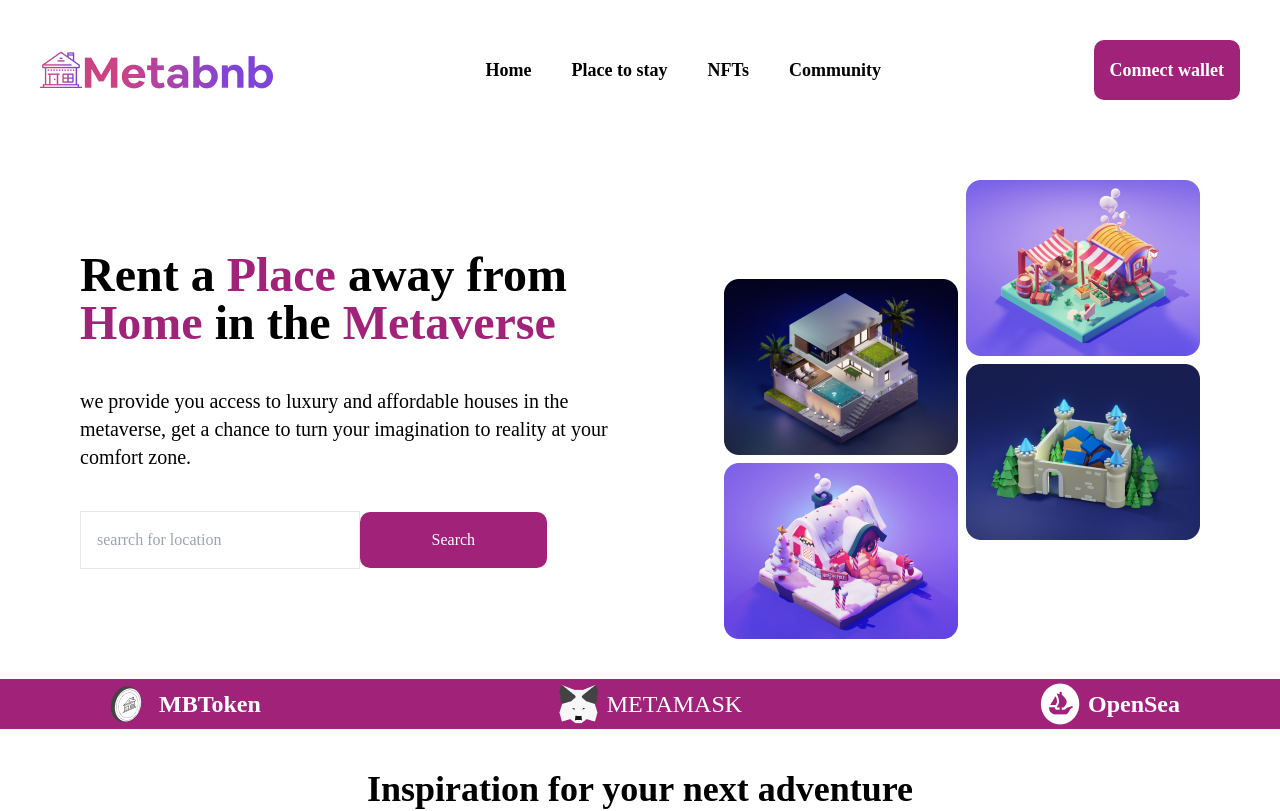
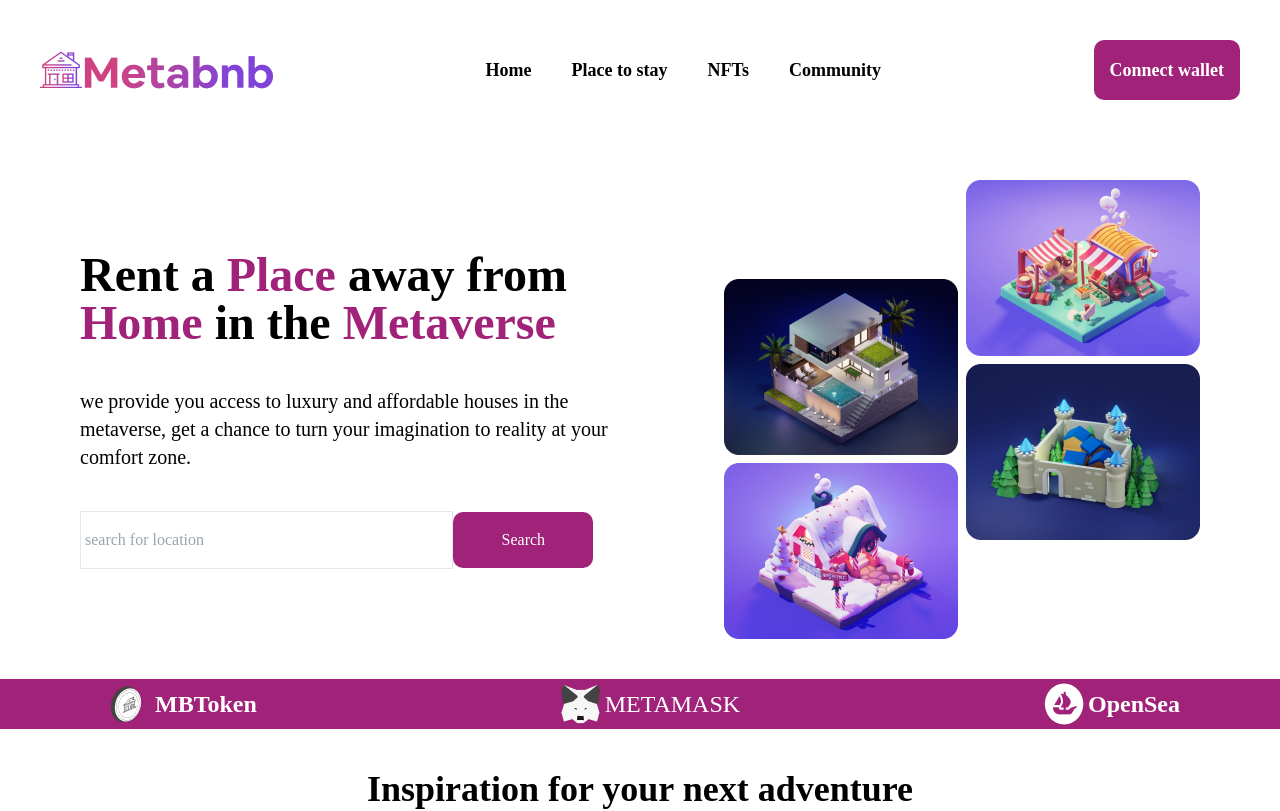
Before and after one commit to whalay/Bnb-Meta, a React (Vite) app: page /home in a window 1280 px wide. Shown: the top 811 px of the page. Built offline with nearby package versions, Linux system fonts and the light colour scheme; a web font is replaced by a local one.

Commit message:
added some changes

```diff
--- a/src/components/Body.jsx
+++ b/src/components/Body.jsx
@@ -19,89 +19,14 @@ const first4 = Nft.slice(4, 12);
 
             <div className="grid grid-cols-2 text-[12px]">
               <p>{nft.text1}</p>
-              <p>{nft.text2}</p>
+              <p className="text-bold">{nft.text2}</p>
               <p>{nft.text3}</p>
               <p>{nft.text4}</p>
             </div>
             <img src={nft.img2} alt="" className="" />
           </div>
         ))}
-        {/* <div className=" border-2 p-4 m-2 rounded-2xl">
-          <img src={nft1} alt="" />
-          <div className="grid grid-cols-2 text-[12px]">
-            <p>Desert king</p>
-            <p>1MBT per night</p>
-            <p>2345km away</p>
-            <p>available for 2 weeks away</p>
-          </div>
-          <img src={star} alt="" />
 
-        </div>
-        <div className=" border-2 p-4 m-2 rounded-2xl">
-          <img src={nft1} alt="" />
-          <div className="grid grid-cols-2">
-            <p>Desert king</p>
-            <p>1MBT per night</p>
-            <p>2345km away</p>
-            <p>available for 2 weeks away</p>
-          </div>
-          <img src={star} alt="" />
-        </div>
-        <div className=" border-2 p-4 m-2 rounded-2xl">
-          <img src={nft1} alt="" />
-          <div className="grid grid-cols-2">
-            <p>Desert king</p>
-            <p>1MBT per night</p>
-            <p>2345km away</p>
-            <p>available for 2 weeks away</p>
-          </div>
-          <img src={star} alt="" />
-
-        </div>
-        <div className=" border-2 p-4 m-2 rounded-2xl">
-          <img src={nft1} alt="" />
-          <div className="grid grid-cols-2">
-            <p>Desert king</p>
-            <p>1MBT per night</p>
-            <p>2345km away</p>
-            <p>available for 2 weeks away</p>
-          </div>
-          <img src={star} alt="" />
-
-        </div>
-        <div className=" border-2 p-4 m-2 rounded-2xl">
-          <img src={nft1} alt="" />
-          <div className="grid grid-cols-2">
-            <p>Desert king</p>
-            <p>1MBT per night</p>
-            <p>2345km away</p>
-            <p>available for 2 weeks away</p>
-          </div>
-          <img src={star} alt="" />
-
-        </div>
-        <div className=" border-2 p-4 m-2 rounded-2xl">
-          <img src={nft1} alt="" />
-          <div className="grid grid-cols-2">
-            <p>Desert king</p>
-            <p>1MBT per night</p>
-            <p>2345km away</p>
-            <p>available for 2 weeks away</p>
-          </div>
-          <img src={star} alt="" />
-
-        </div>
-        <div className=" border-2 p-4 m-2 rounded-2xl">
-          <img src={nft1} alt="" />
-          <div className="grid grid-cols-2">
-            <p>Desert king</p>
-            <p>1MBT per night</p>
-            <p>2345km away</p>
-            <p>available for 2 weeks away</p>
-          </div>
-          <img src={star} alt="" />
-
-        </div> */}
       </div>
     </div>
   );
--- a/src/components/Hero.jsx
+++ b/src/components/Hero.jsx
@@ -23,10 +23,10 @@ const Hero = () => {
           <div className="w-full  text-center md:text-left">
             <input
               type="text"
-              placeholder="searrch for location"
-              className="border p-4 w-1/2"
+              placeholder="search for location"
+              className="border py-4 px-1 w-2/3 "
             />
-            <button className="p-4 bg-[#A02279] text-white rounded-[10px] w-1/3">
+            <button className="p-4 bg-[#A02279] text-white rounded-[10px] w-1/4">
               Search
             </button>
           </div>
@@ -36,17 +36,17 @@ const Hero = () => {
           <img src={hero} alt="" className="" />
         </div>
       </div>
-      <div className="bg-[#A02279] flex justify-between md:px-[100px] px-5 md:text-2xl text-sm font-bold text-white">
-        <span className="flex items-center space-x-2">
+      <div className="bg-[#A02279] flex justify-between gap-10 md:px-[100px] px-5 md:text-2xl text-sm font-bold text-white">
+        <span className="flex items-center justify-around space-x-1">
           <img src={mbtoken} alt="" />
           <p>MBToken</p>
         </span>
-        <span className="flex items-center space-x-2">
+        <span className="flex items-center  justify-around space-x-1">
           <img src={meta} alt="" />
           <p className="font-normal">METAMASK</p>
         </span>
 
-        <span className="flex items-center space-x-2">
+        <span className="flex items-center justify-around space-x-1">
           <img src={opensea} alt="" />
           <p>OpenSea</p>
         </span>
--- a/src/components/Section.jsx
+++ b/src/components/Section.jsx
@@ -5,7 +5,7 @@ const Section = () => {
   return (
     <div className='bg-[#A02279] h-full flex flex-col-reverse md:flex-row justify-between items-center gap-10 py-20 px-10 '>
         <div className='text-white space-y-16'>
-            <h1 className='text-5xl font-bold'>Metabnb NFTs</h1>
+            <h1 className=' text-3xl md:text-5xl font-bold'>Metabnb NFTs</h1>
             <p className='text-lg leading-loose'>Discover our NFT gift cards collection. Loyal customers ggets amazing gift card which traded as NFTs. Thses NFTs gives our customer
                 access to loads of our exclusive services.
             </p>
```
